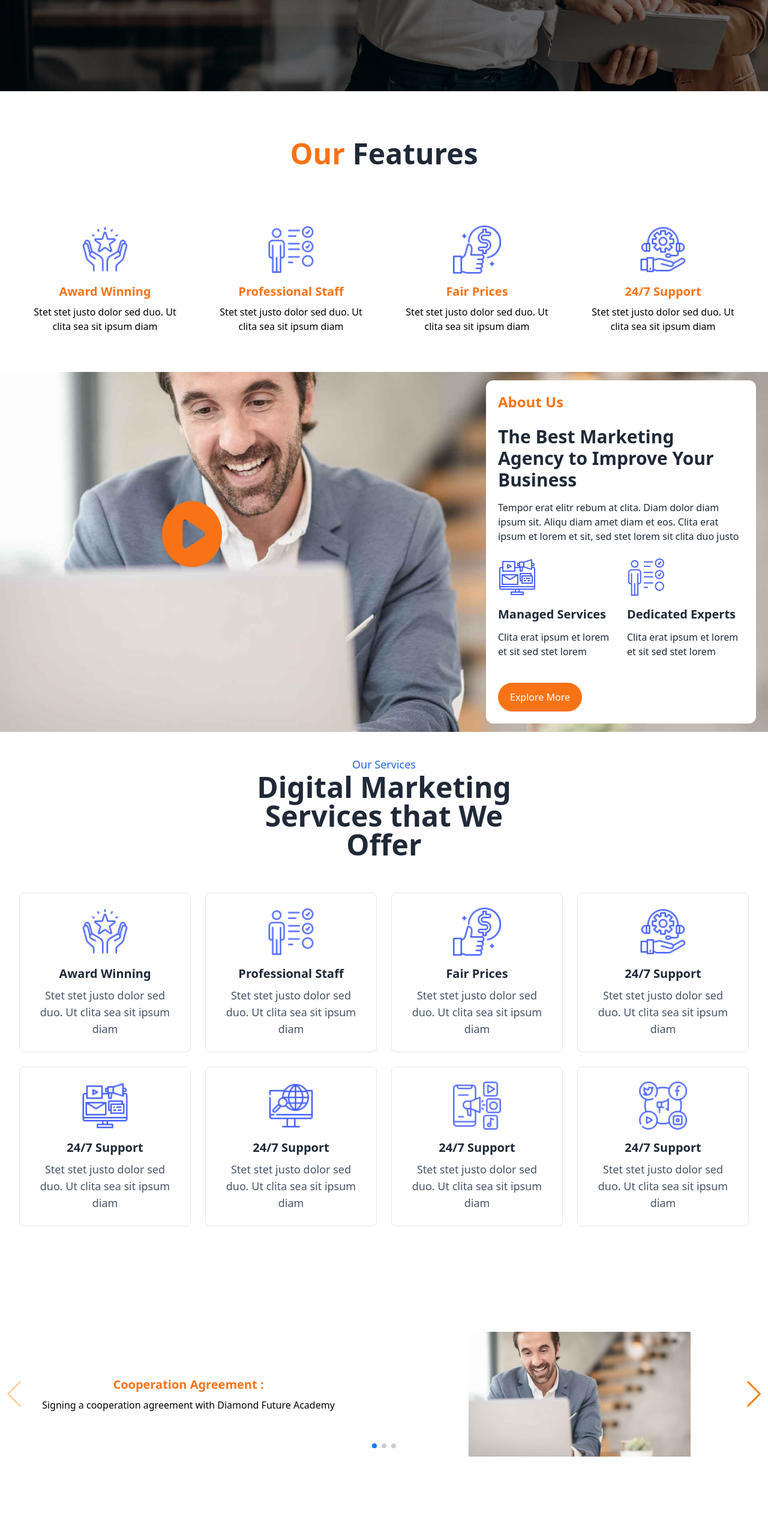
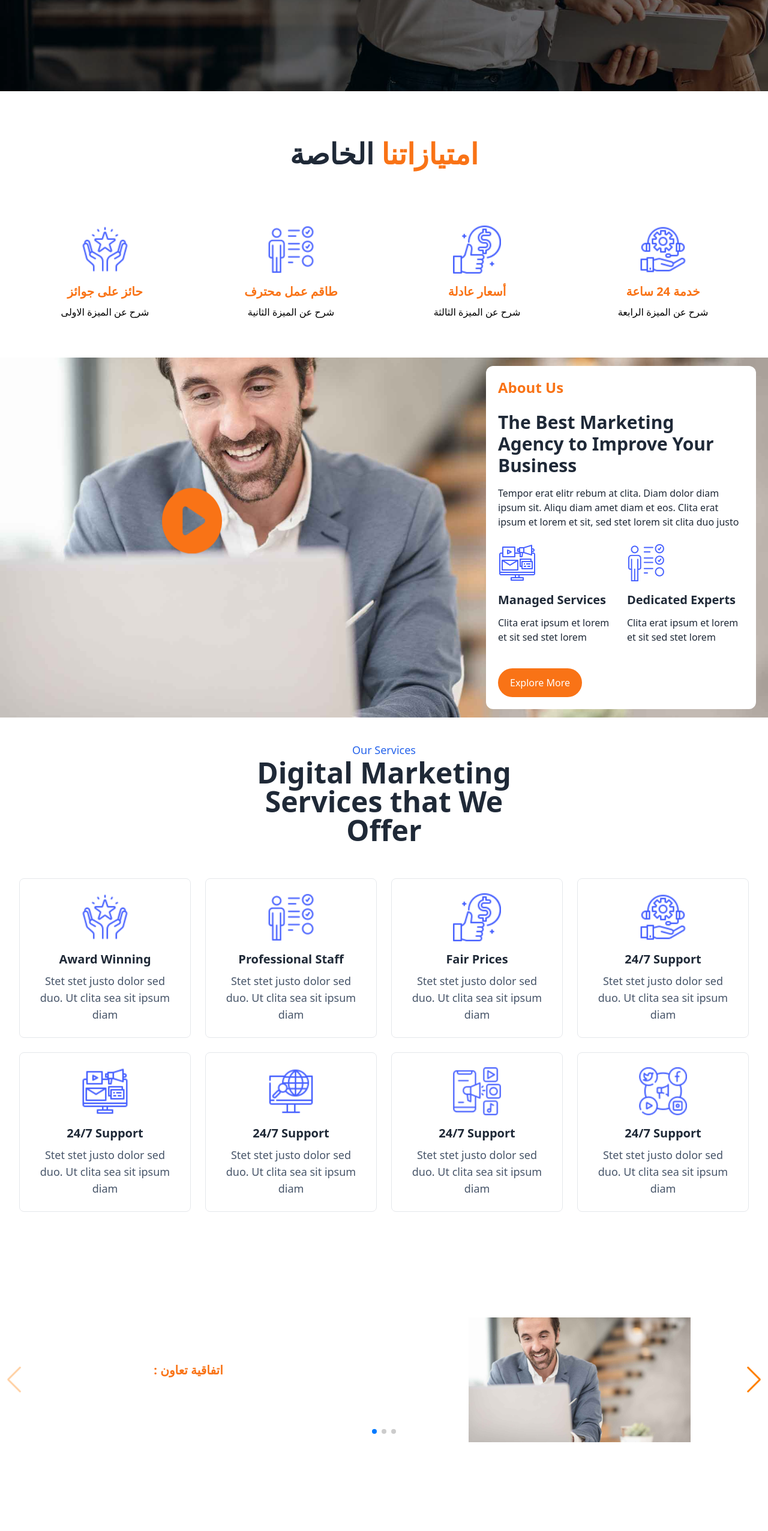
Before and after one commit to 5aledar/al-taaluq-, a React (Vite) app: page / in a window 1280 px wide. Shown: the part 712-3264 px from the top of the page at 60% size. Built offline with nearby package versions, Linux system fonts and the light colour scheme.

Commit message:
translate features and LastNews sections

```diff
--- a/i18n/ar/translation.json
+++ b/i18n/ar/translation.json
@@ -1 +1,30 @@
-{"hero":"مرحبا بك بشركة التألق"}
+{
+    "hero": "مرحبا بك بشركة التألق",
+    "FeaturesSec": {
+        "SEC-Title": {
+            "span":"امتيازاتنا",
+            "p1":"الخاصة"
+        },
+        "f1Title": " حائز على جوائز ",
+        "f1Description": "شرح عن الميزة الاولى ",
+
+        "f2Title": "طاقم عمل محترف ",
+        "f2Description":"شرح عن الميزة الثانية  ",
+
+        "f3Title": "أسعار عادلة",
+        "f3Description":" شرح عن الميزة الثالثة",
+
+        "f4Title": "خدمة 24 ساعة ",
+        "f4Description":" شرح عن الميزة الرابعة"
+    },
+    "LastNewsSec":{
+        "SEC-Title":"آخر اخبار شركة التألق",
+        "NewTitle1": " : اتفاقية تعاون",
+        "Newdescription1": "توقيع اتفاقية تعاون مع اكادمية دايموند فيوتشر ",
+        "NewTitle2": " : مذكرة تفاهم",
+        "Newdescription2": "توقيع مذكرة تفاهم مع كلية الاقتصاد -جامعة دمشق ",
+        "NewTitle3": " : مذكرة تعاون  ",
+        "Newdescription3": "توقيع مذكرة تعاون مع شؤكة شهد الشام "
+
+    }
+}
--- a/i18n/en/translation.json
+++ b/i18n/en/translation.json
@@ -1 +1,27 @@
-{"hero":"Welcome to taaluq company"}
+{
+    "hero": "Welcome to taaluq company",
+    "FeaturesSec": {
+        "SEC-Title": {
+            "span": "Our",
+            "p1": "Features"
+        },
+        "f1Title": "Award Winning",
+        "f1Description": "Feature1",
+        "f2Title": "Professional Staff",
+        "f2Description": "Feature2",
+        "f3Title": "Fair Prices",
+        "f3Description": "Feature3",
+        "f4Title": "24/7 Support",
+        "f4Description": "Feature4"
+    },
+    "LastNewsSec": {
+        "SEC-Title": "Alta'aloq Last News:",
+        "NewTitle1": "Cooperation Agreement : ",
+        "Newdescription1": "Signing a cooperation agreement with Diamond Future Academy",
+        "NewTitle2": "Memorandum of Understanding :",
+        "Newdescription2": "Signing a memorandum of understanding with the Faculty of Economics - Damascus University ",
+        "NewTitle3": "Cooperation note :",
+        "Newdescription3": "Signing a memorandum of cooperation with Shawaka Shahd Al-Sham "
+
+    }
+}
--- a/src/components/Features.jsx
+++ b/src/components/Features.jsx
@@ -1,33 +1,39 @@
 import React from 'react';
+import { useTranslation } from "react-i18next";
+
 
 const Features = () => {
+const { t, i18n } = useTranslation();
+
   const features = [
     {
       imgSrc: "/icon-1.png",
-      title: "Award Winning",
-      description: "Stet stet justo dolor sed duo. Ut clita sea sit ipsum diam",
+      title: t("FeaturesSec.f1Title"),
+      description: t("FeaturesSec.f1Description"),
     },
     {
       imgSrc: "/icon-2.png",
-      title: "Professional Staff",
-      description: "Stet stet justo dolor sed duo. Ut clita sea sit ipsum diam",
+      title: t("FeaturesSec.f2Title"),
+      description: t("FeaturesSec.f2Description"),
     },
     {
       imgSrc: "/icon-3.png",
-      title: "Fair Prices",
-      description: "Stet stet justo dolor sed duo. Ut clita sea sit ipsum diam",
+      title: t("FeaturesSec.f3Title"),
+      description: t("FeaturesSec.f3Description"),
     },
     {
       imgSrc: "/icon-4.png",
-      title: "24/7 Support",
-      description: "Stet stet justo dolor sed duo. Ut clita sea sit ipsum diam",
+      title: t("FeaturesSec.f4Title"),
+      description: t("FeaturesSec.f4Description"),
     }
   ];
 
   return (
     <div className="container mx-auto py-10 px-8">
       <h2 className="text-3xl sm:text-4xl lg:text-5xl font-bold mb-8 py-10 animate__animated animate__fadeInUp text-center">
-        <span className="text-orange-500">Our</span> Features
+
+
+       <span className="text-orange-500">{t("FeaturesSec.SEC-Title.span")}{" "}</span> {t("FeaturesSec.SEC-Title.p1")}{" "}
       </h2>
       <div className="grid grid-cols-1 md:grid-cols-2 lg:grid-cols-4 gap-6 text-center">
         {features.map((feature, index) => (
--- a/src/components/LastNews.jsx
+++ b/src/components/LastNews.jsx
@@ -1,45 +1,48 @@
-import React, { useEffect } from 'react';
-import { Swiper, SwiperSlide } from 'swiper/react';
-import 'swiper/css';
-import 'swiper/css/navigation';
-import 'swiper/css/pagination';
-import { Navigation, Pagination } from 'swiper/modules';
+import React, { useEffect } from "react";
+import { Swiper, SwiperSlide } from "swiper/react";
+import "swiper/css";
+import "swiper/css/navigation";
+import "swiper/css/pagination";
+import { Navigation, Pagination } from "swiper/modules";
+import { useTranslation } from "react-i18next";
 
 const LastNews = () => {
+  const { t, i18n } = useTranslation();
+
   const features = [
     {
       imgSrc: "/about.jpg",
-      title: "Cooperation Agreement ",
-      description: "Signing a cooperation agreement with Diamond Future Academy",
+      title: t("LastNewsSec.NewTitle1"),
+      description: t("LastNewsSec.Newdescription1"),
     },
     {
       imgSrc: "/carousel-1.jpg",
-      title: "Memorandum of Understanding",
-      description: "Signing a memorandum of understanding with the Faculty of Economics at Damascus University",
+      title: t("LastNewsSec.NewTitle2"),
+      description: t("LastNewsSec.Newdescription2"),
     },
     {
       imgSrc: "/team-3.jpg",
-      title: "Cooperation note",
-      description: "Signing a memorandum of cooperation with Shahd Al -Sham Company",
+      title: t("LastNewsSec.NewTitle3"),
+      description: t("LastNewsSec.Newdescription3"),
     },
   ];
 
   // Apply custom Tailwind classes to Swiper buttons
   useEffect(() => {
-    const nextButton = document.querySelector('.swiper-button-next');
-    const prevButton = document.querySelector('.swiper-button-prev');
+    const nextButton = document.querySelector(".swiper-button-next");
+    const prevButton = document.querySelector(".swiper-button-prev");
 
     if (nextButton && prevButton) {
       // Add orange color to the arrows without changing the background
-      nextButton.style.color = '#FF7F00'; // Orange color
-      prevButton.style.color = '#FF7F00'; // Orange color
+      nextButton.style.color = "#FF7F00"; // Orange color
+      prevButton.style.color = "#FF7F00"; // Orange color
     }
   }, []);
 
   return (
     <div className="container mx-auto text-center py-10">
       <h2 className="text-4xl font-bold text-white py-7">
-        Alta'aloq Last News:
+        {t("LastNewsSec.SEC-Title")}
       </h2>
 
       {/* Swiper Slider */}
@@ -54,15 +57,19 @@ const LastNews = () => {
           <SwiperSlide key={index}>
             <div className="grid md:grid-cols-2 gap-6 items-center">
               <div className="order-1 md:order-2 h-52">
-                <img src={feature.imgSrc} alt={feature.title} className="w-full rounded-lg h-full object-contain" />
+                <img
+                  src={feature.imgSrc}
+                  alt={feature.title}
+                  className="w-full rounded-lg h-full object-contain"
+                />
               </div>
 
               <div className="order-2 md:order-1">
                 <div className="p-6 rounded-lg hover:shadow-sm transition-shadow duration-300">
                   <h5 className="text-xl font-semibold mb-2 text-orange-500">
-                    {feature.title} :
+                    {feature.title}
                   </h5>
-                  <p className="text-black">{feature.description}</p>
+                  <p className="text-white">{feature.description}</p>
                 </div>
               </div>
             </div>
```
